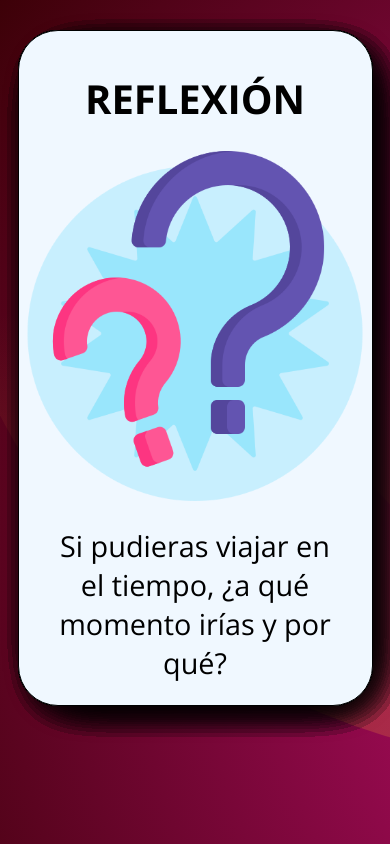
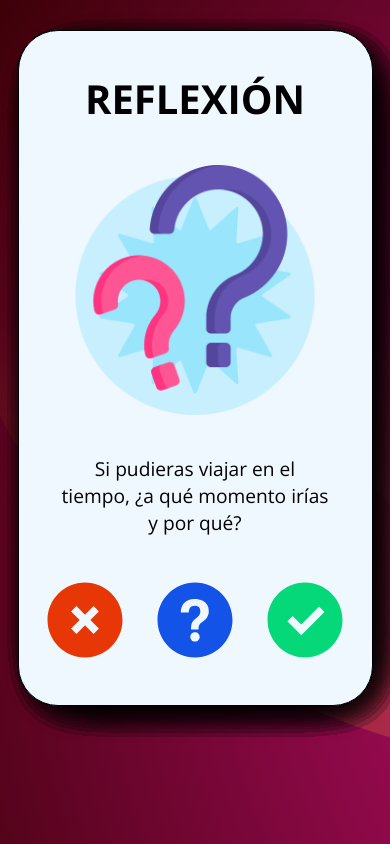
Before and after one commit to francobalich/QuizGame, a React (Vite) app: page /game in a window 390 px wide. Built offline with nearby package versions, Linux system fonts and the light colour scheme.

Commit message:
Change: Add new responsive styles

```diff
--- a/src/components/Card/Card.css
+++ b/src/components/Card/Card.css
@@ -24,7 +24,7 @@
 }
 .card__mainImg {
   height: 70%;
-  max-height: 350px;
+  max-height: 300px;
 }
 
 .card p {
@@ -52,3 +52,14 @@
 .card__btnContainer img {
   width: 90px;
 }
+
+@media screen and (max-width:800px) {
+  .card__mainImg {
+    height: 60%;
+    max-height: 250px;
+  }
+
+  .card p {
+    font-size: 1.2rem;
+  }
+}
```
